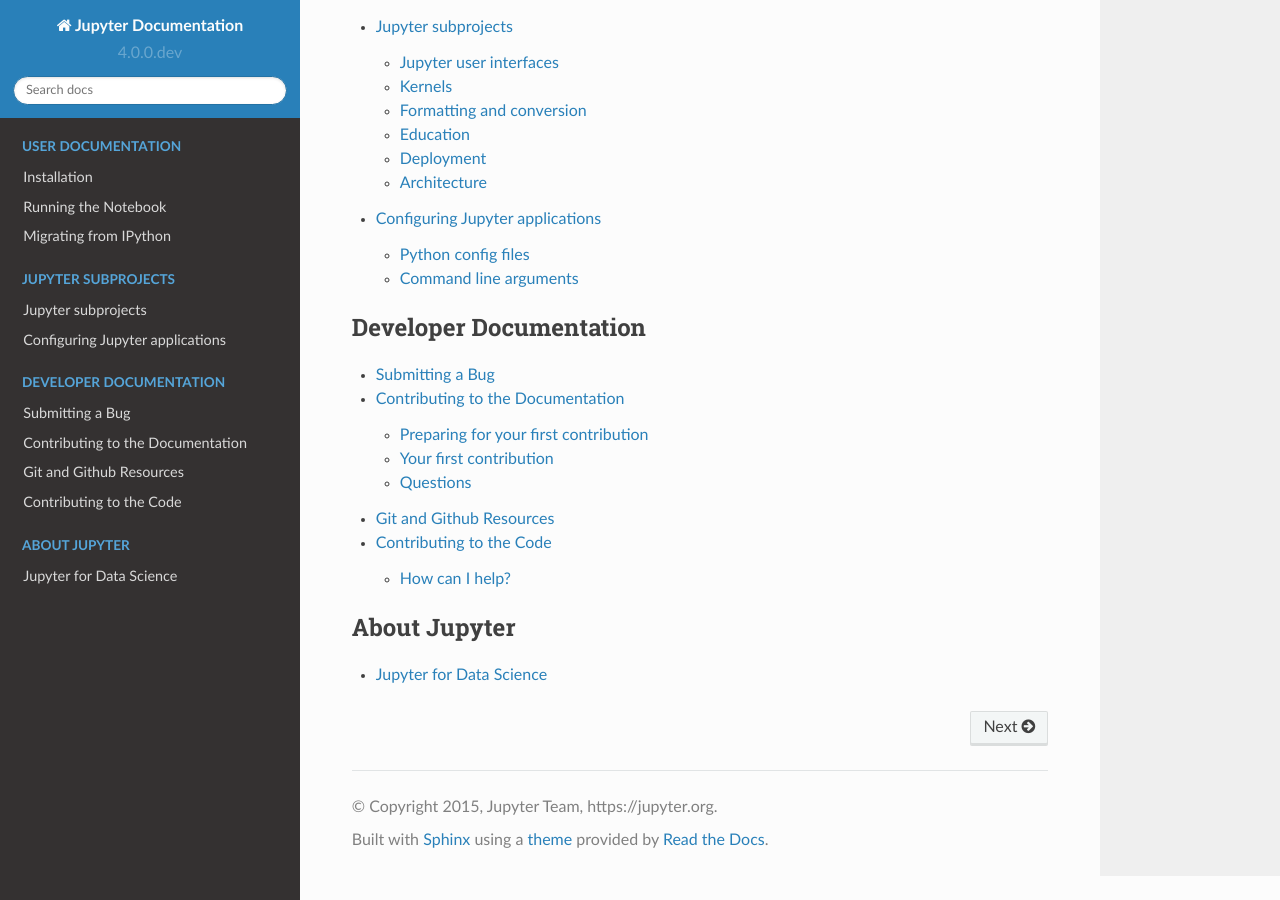
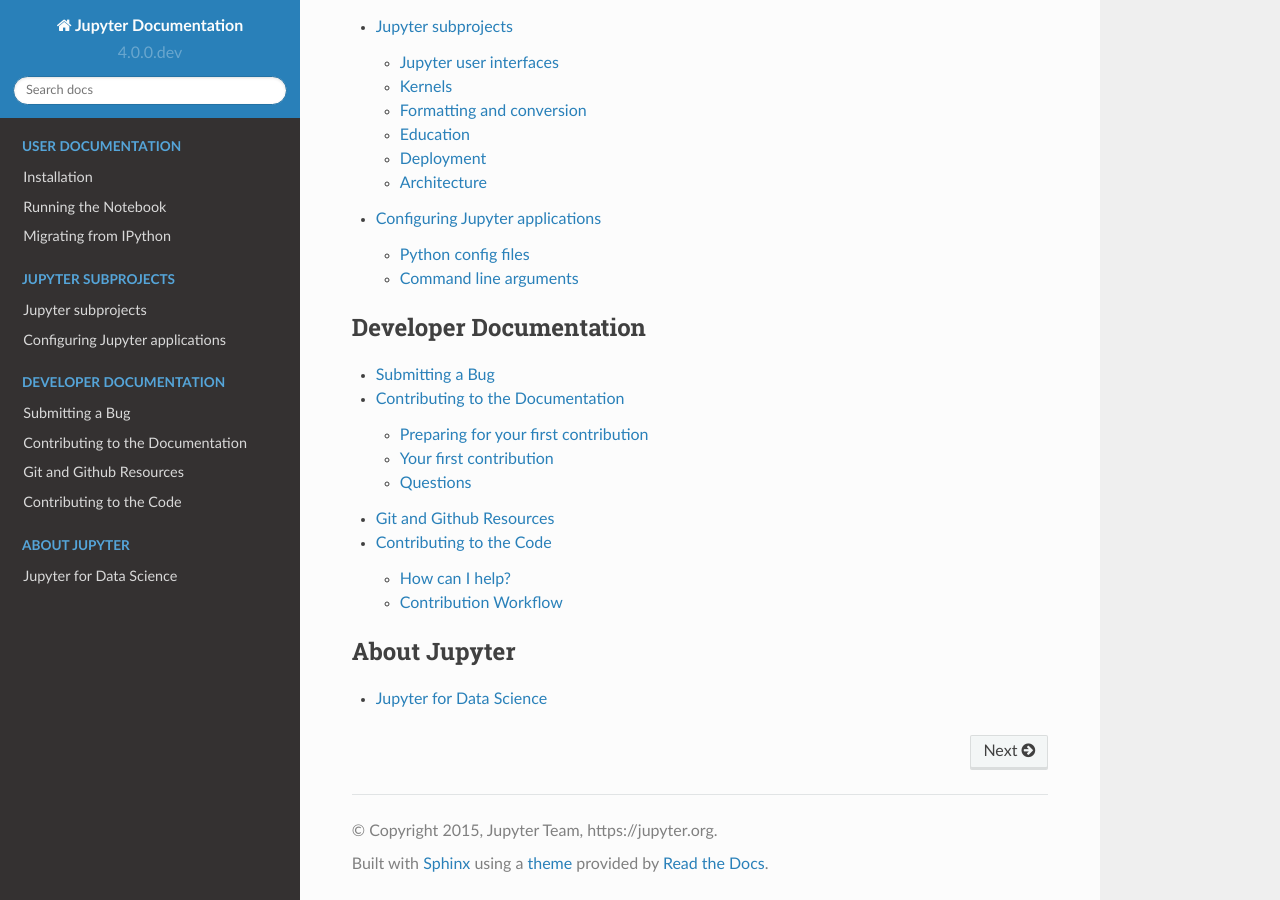
Before and after one commit to jupyter/jupyter, a Sphinx documentation site: the page built from docs/source/index.rst, in a window 1280 px wide and 900 px high, scrolled down 853 px. Built offline with Sphinx 7.4.7 and the Read the Docs theme 2.0.0, drawn with Linux system fonts in a browser that asks for light colours; pages that are not in the unit, such as notebooks, are missing from menus.

Commit message:
Added contribution workflow diagram

```diff
--- a/docs/source/contrib_guide_code.rst
+++ b/docs/source/contrib_guide_code.rst
@@ -74,3 +74,7 @@
 
 11. Once your PR is perfected, it will be merged into the master branch of the main
 repository and you can celebrate!
+
+Contribution Workflow
+----------------------
+.. image:: http://i.imgur.com/J0Q5H7s.png
```
